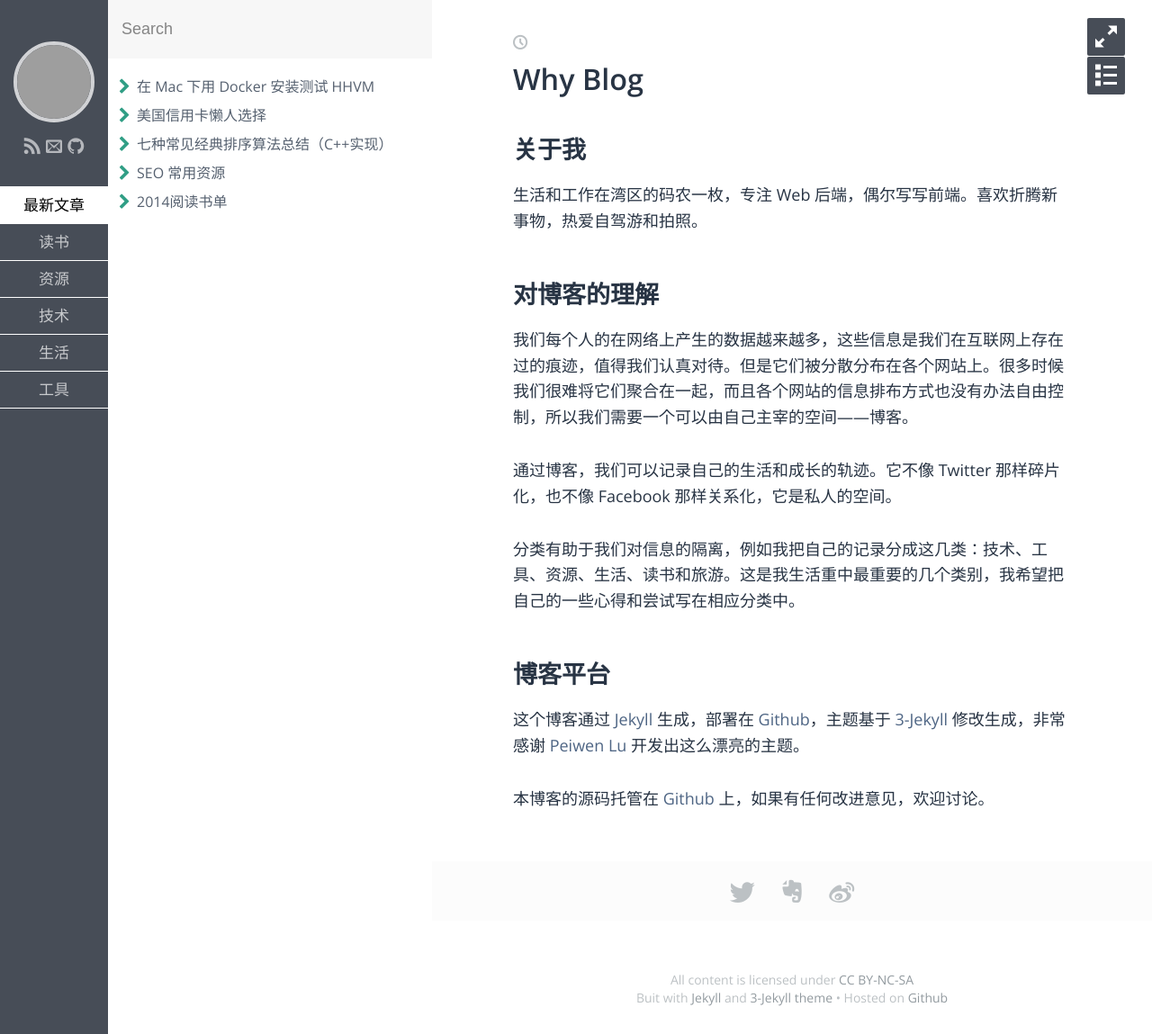
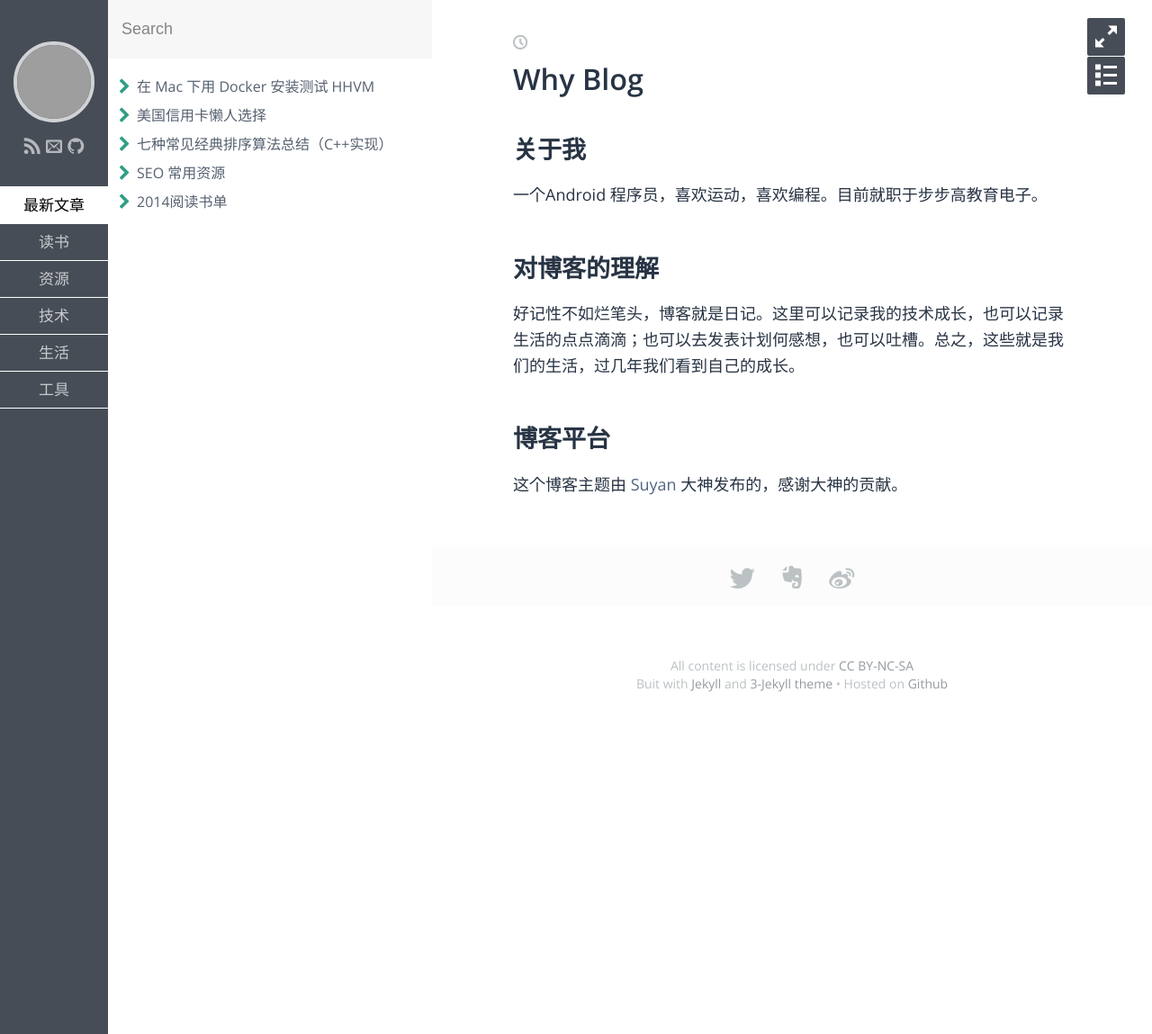
Before and after one commit to lightingLu/lightingLu.github.io, a Jekyll site: the page built from index.md, in a window 1280 px wide. Shown: the whole page at 90% size. Built offline with Jekyll 4.4.1, drawn with Linux system fonts in a browser that asks for light colours; some web fonts are replaced; grey boxes are pictures that could not be loaded.

Commit message:
update index

```diff
--- a/index.md
+++ b/index.md
@@ -5,18 +5,12 @@ layout: post
 
 ## 关于我
 
-生活和工作在湾区的码农一枚，专注 Web 后端，偶尔写写前端。喜欢折腾新事物，热爱自驾游和拍照。
+一个Android 程序员，喜欢运动，喜欢编程。目前就职于步步高教育电子。
 
 ## 对博客的理解
 
-我们每个人的在网络上产生的数据越来越多，这些信息是我们在互联网上存在过的痕迹，值得我们认真对待。但是它们被分散分布在各个网站上。很多时候我们很难将它们聚合在一起，而且各个网站的信息排布方式也没有办法自由控制，所以我们需要一个可以由自己主宰的空间——博客。
-
-通过博客，我们可以记录自己的生活和成长的轨迹。它不像 Twitter 那样碎片化，也不像 Facebook 那样关系化，它是私人的空间。
-
-分类有助于我们对信息的隔离，例如我把自己的记录分成这几类：技术、工具、资源、生活、读书和旅游。这是我生活重中最重要的几个类别，我希望把自己的一些心得和尝试写在相应分类中。
+好记性不如烂笔头，博客就是日记。这里可以记录我的技术成长，也可以记录生活的点点滴滴；也可以去发表计划何感想，也可以吐槽。总之，这些就是我们的生活，过几年我们看到自己的成长。
 
 ## 博客平台
 
-这个博客通过 [Jekyll](http://jekyllrb.com/) 生成，部署在 [Github](https://pages.github.com)，主题基于 [3-Jekyll](https://github.com/P233/3-Jekyll) 修改生成，非常感谢 [Peiwen Lu](https://github.com/P233) 开发出这么漂亮的主题。
-
-本博客的源码托管在 [Github](https://github.com/suyan/suyan.github.io) 上，如果有任何改进意见，欢迎讨论。
+这个博客主题由 [Suyan](https://github.com/suyan/suyan.github.io) 大神发布的，感谢大神的贡献。
```
Also changed, not shown: 1 other file.
